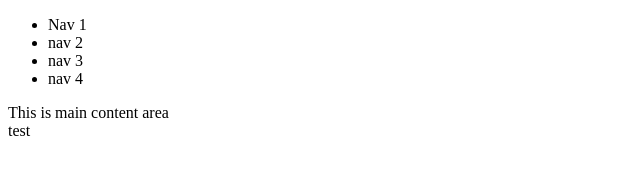
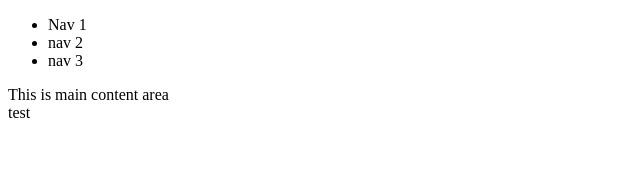
Before and after one commit to akshayparkhande/test, a plain HTML site: page index.html in a window 1280 px wide. Shown: the whole page, without its empty margins (0-640 px from the left). Drawn offline with Linux system fonts and the light colour scheme.

```diff
--- a/index.html
+++ b/index.html
@@ -18,7 +18,6 @@
             <li>Nav 1</li>
             <li>nav 2</li>
             <li>nav 3</li>
-            <li>nav 4</li>
           </ul>
         </div>
       </div>
```
